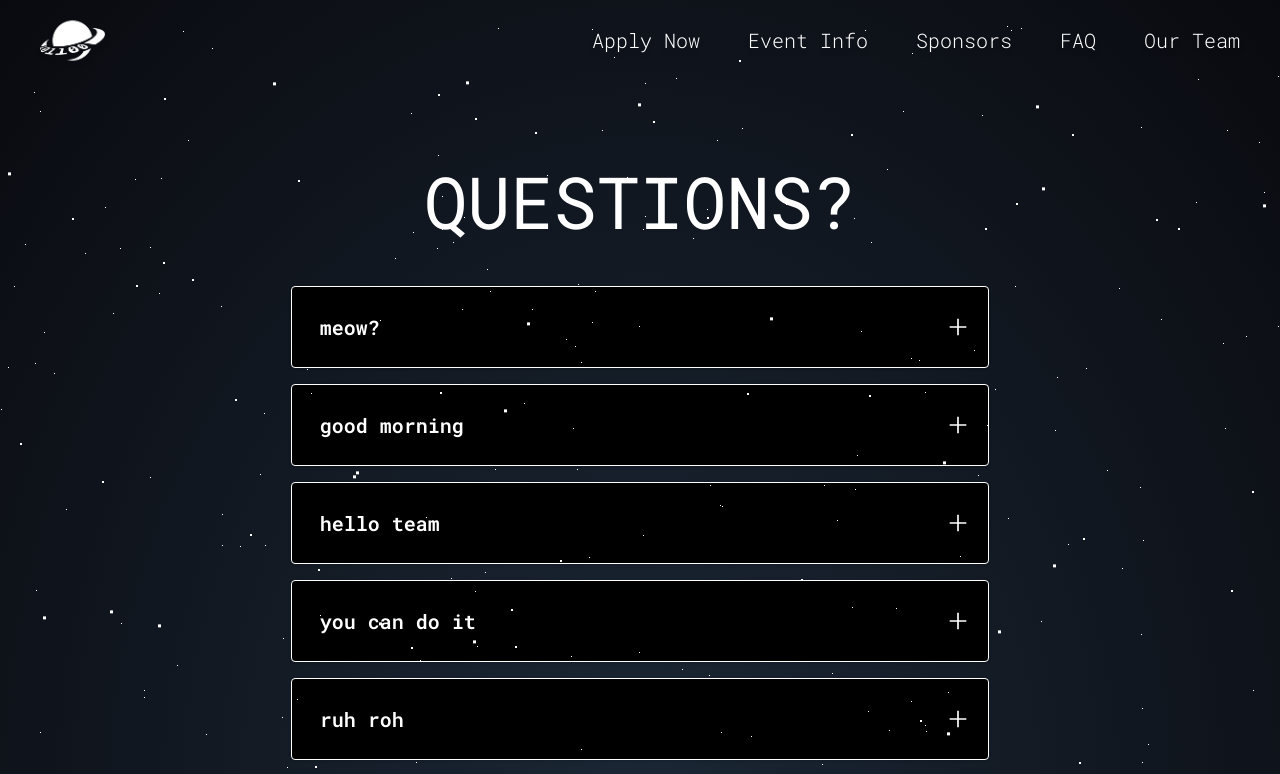
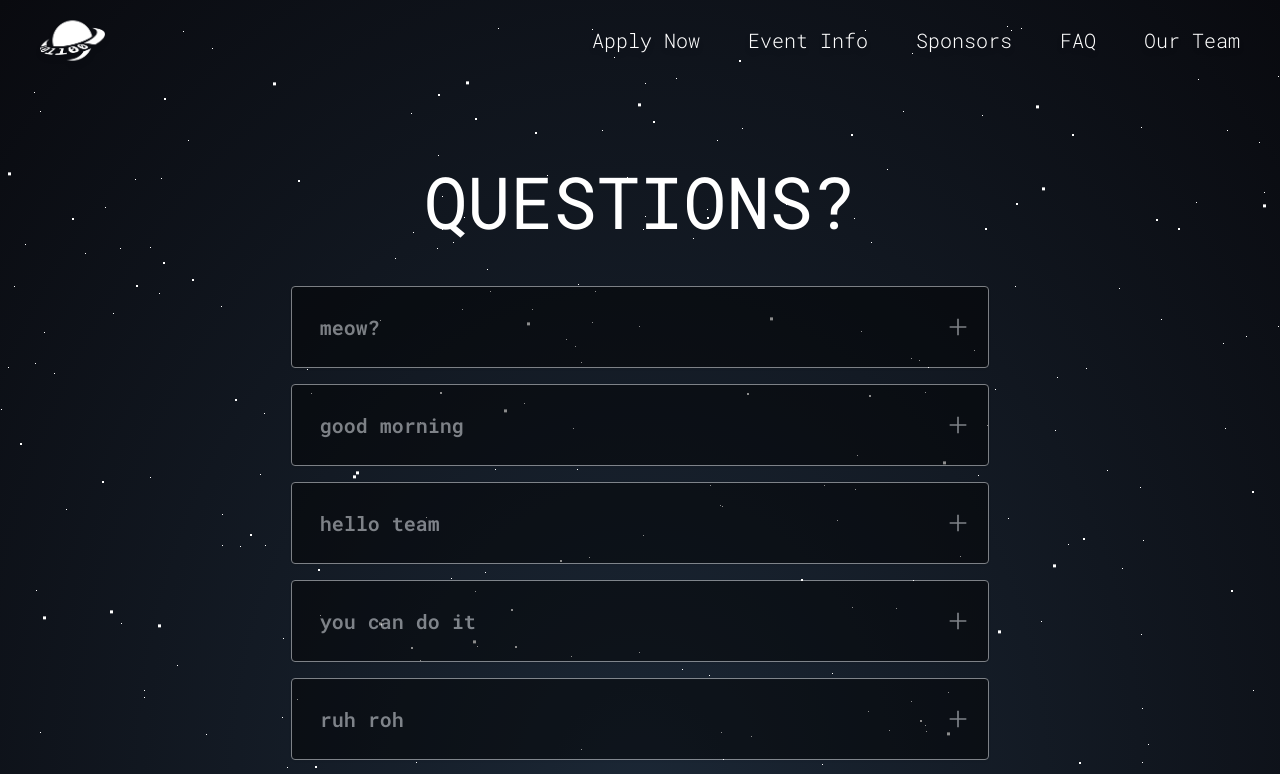
Before and after one commit to Amelia1110/AstralHacks, a Next.js app: page /faq in a window 1280 px wide. Shown: the top 774 px of the page. Built offline with nearby package versions, Linux system fonts and the light colour scheme.

Commit message:
debugging

```diff
--- a/components/FAQItem.tsx
+++ b/components/FAQItem.tsx
@@ -37,7 +37,7 @@ const FAQItem = ({question, answer, turn, setTurn, idx}: Props) => {
   return (
     <div className='flex grid-flow-col rounded items-center justify-center w-full px-2 text-lg pt-4 lg:text-base'>
       <button onClick={toggleAccordion}
-       className={`bg-black px-5 rounded shadow border border-white cursor-pointer w-full h-full ${turn![idx]}`}>
+       className={`bg-black opacity-45 px-5 rounded shadow border border-white cursor-pointer w-full h-full ${turn![idx]}`}>
         <div className='py-3'>
            <div className='grid-flow-col flex items-center justify-between h-14 text-left'>
               <span className={`${robotoMono.variable} font-text ml-2 font-medium lg:font-semibold lg:text-xl text-sm text-white`}>{question}</span>
--- a/pages/event-info.tsx
+++ b/pages/event-info.tsx
@@ -1,4 +1,4 @@
-import { Major_Mono_Display, Raleway, Roboto_Mono } from 'next/font/google';
+import { Roboto_Mono } from 'next/font/google';
 import Head from 'next/head'
 
 const robotoMono = Roboto_Mono({
--- a/pages/faq.tsx
+++ b/pages/faq.tsx
@@ -4,7 +4,6 @@ import { useState } from 'react'
 import data from "../public/data.json"
 import { Layout } from 'antd'
 import FAQGroup from '@/components/FAQGroup'
-const inter = Inter({ subsets: ['latin'] })
 
 const robotoMono = Roboto_Mono({
   subsets: ['latin'],
--- a/pages/sponsor-info.tsx
+++ b/pages/sponsor-info.tsx
@@ -1,5 +1,4 @@
-import { Major_Mono_Display, Raleway, Roboto_Mono } from 'next/font/google';
-import Head from 'next/head'
+import { Roboto_Mono } from 'next/font/google';
 
 const robotoMono = Roboto_Mono({
   subsets: ['latin'],
```
